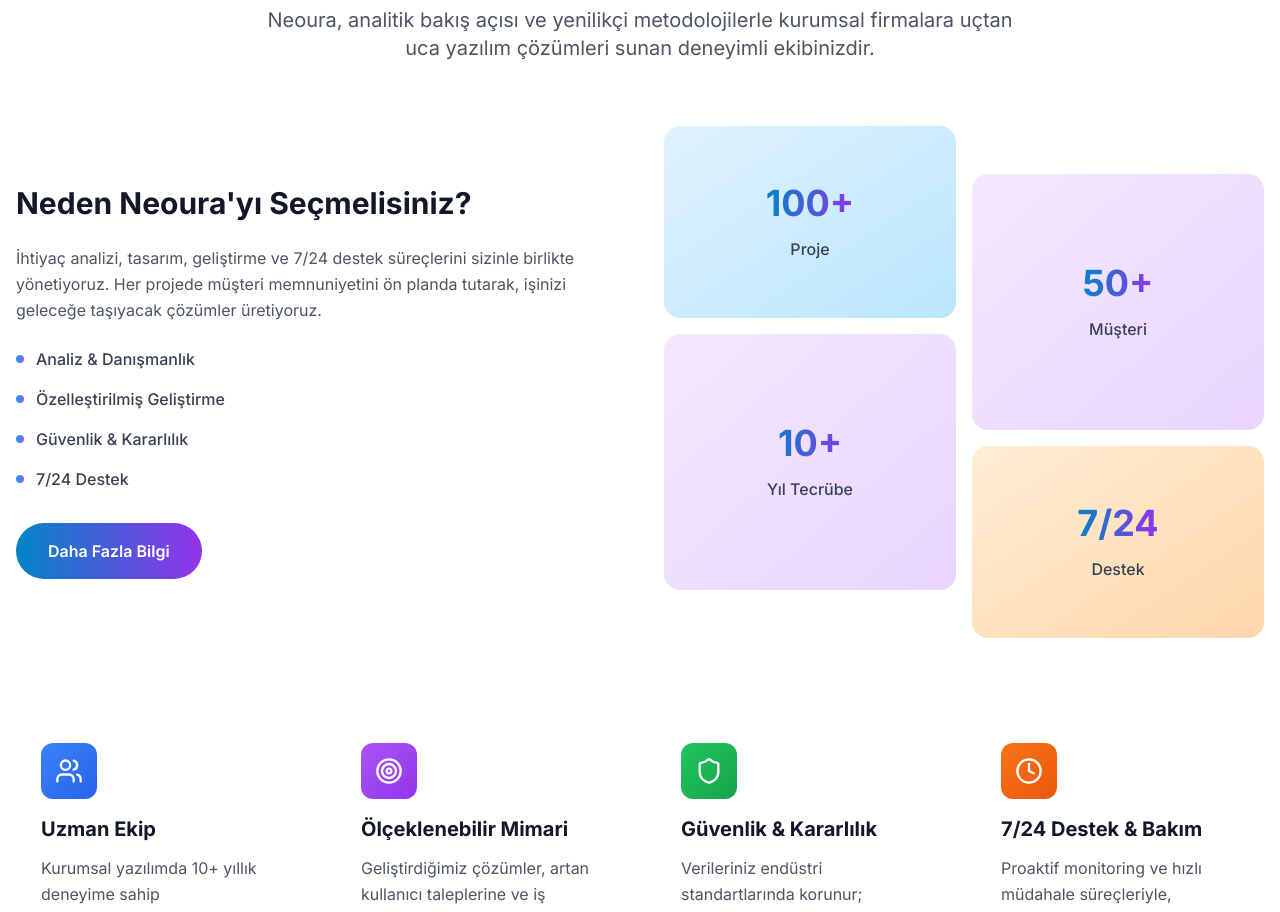
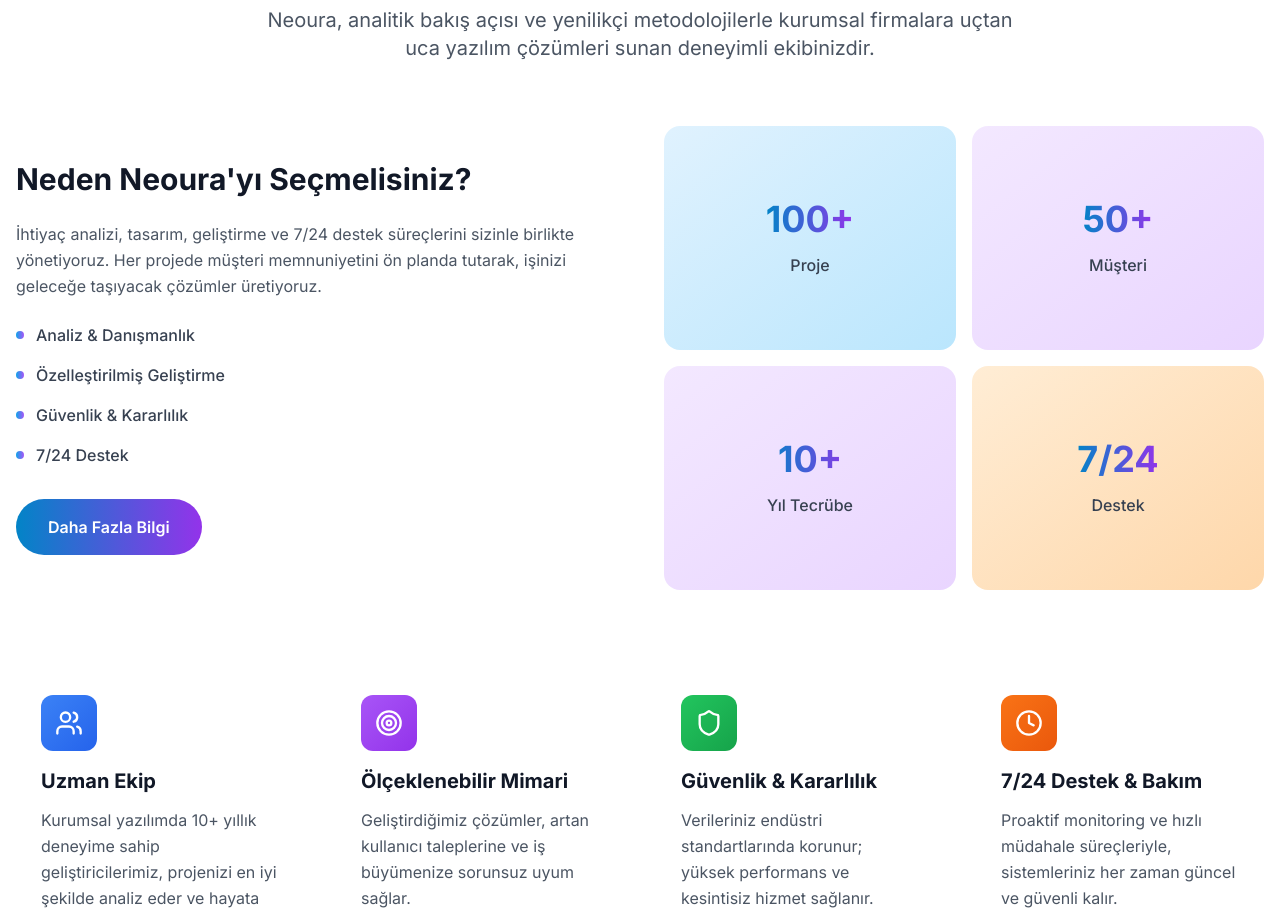
Before and after one commit to fatihdrmaz/neura-web, a Next.js app: page / in a window 1280 px wide. Shown: the part 980-1892 px from the top of the page. Built offline with nearby package versions, Linux system fonts and the light colour scheme.

Commit message:
Make statistics boxes symmetric with equal heights in 2x2 grid layout

```diff
--- a/components/About.tsx
+++ b/components/About.tsx
@@ -81,32 +81,28 @@
           {/* Right - Image/Visual */}
           <div className="relative animate-slide-in-right">
             <div className="grid grid-cols-2 gap-4">
-              <div className="space-y-4">
-                <div className="h-48 bg-gradient-to-br from-primary-100 to-primary-200 rounded-2xl p-6 flex items-center justify-center transform hover:scale-105 transition-transform">
+              <div className="h-56 bg-gradient-to-br from-primary-100 to-primary-200 rounded-2xl p-6 flex items-center justify-center transform hover:scale-105 transition-transform">
                 <div className="text-center">
                   <div className="text-4xl font-bold gradient-text mb-2">100+</div>
                   <div className="text-gray-700 font-medium">Proje</div>
                 </div>
               </div>
-                <div className="h-64 bg-gradient-to-br from-secondary-100 to-secondary-200 rounded-2xl p-6 flex items-center justify-center transform hover:scale-105 transition-transform">
+              <div className="h-56 bg-gradient-to-br from-purple-100 to-purple-200 rounded-2xl p-6 flex items-center justify-center transform hover:scale-105 transition-transform">
+                <div className="text-center">
+                  <div className="text-4xl font-bold gradient-text mb-2">50+</div>
+                  <div className="text-gray-700 font-medium">Müşteri</div>
+                </div>
+              </div>
+              <div className="h-56 bg-gradient-to-br from-secondary-100 to-secondary-200 rounded-2xl p-6 flex items-center justify-center transform hover:scale-105 transition-transform">
                 <div className="text-center">
                   <div className="text-4xl font-bold gradient-text mb-2">10+</div>
                   <div className="text-gray-700 font-medium">Yıl Tecrübe</div>
                 </div>
               </div>
-              </div>
-              <div className="space-y-4 pt-12">
-                <div className="h-64 bg-gradient-to-br from-purple-100 to-purple-200 rounded-2xl p-6 flex items-center justify-center transform hover:scale-105 transition-transform">
-                  <div className="text-center">
-                    <div className="text-4xl font-bold gradient-text mb-2">50+</div>
-                    <div className="text-gray-700 font-medium">Müşteri</div>
-                  </div>
-                </div>
-                <div className="h-48 bg-gradient-to-br from-orange-100 to-orange-200 rounded-2xl p-6 flex items-center justify-center transform hover:scale-105 transition-transform">
+              <div className="h-56 bg-gradient-to-br from-orange-100 to-orange-200 rounded-2xl p-6 flex items-center justify-center transform hover:scale-105 transition-transform">
                 <div className="text-center">
                   <div className="text-4xl font-bold gradient-text mb-2">7/24</div>
                   <div className="text-gray-700 font-medium">Destek</div>
-                  </div>
                 </div>
               </div>
             </div>
```
Lines whose indentation alone changed are shown as unchanged.
